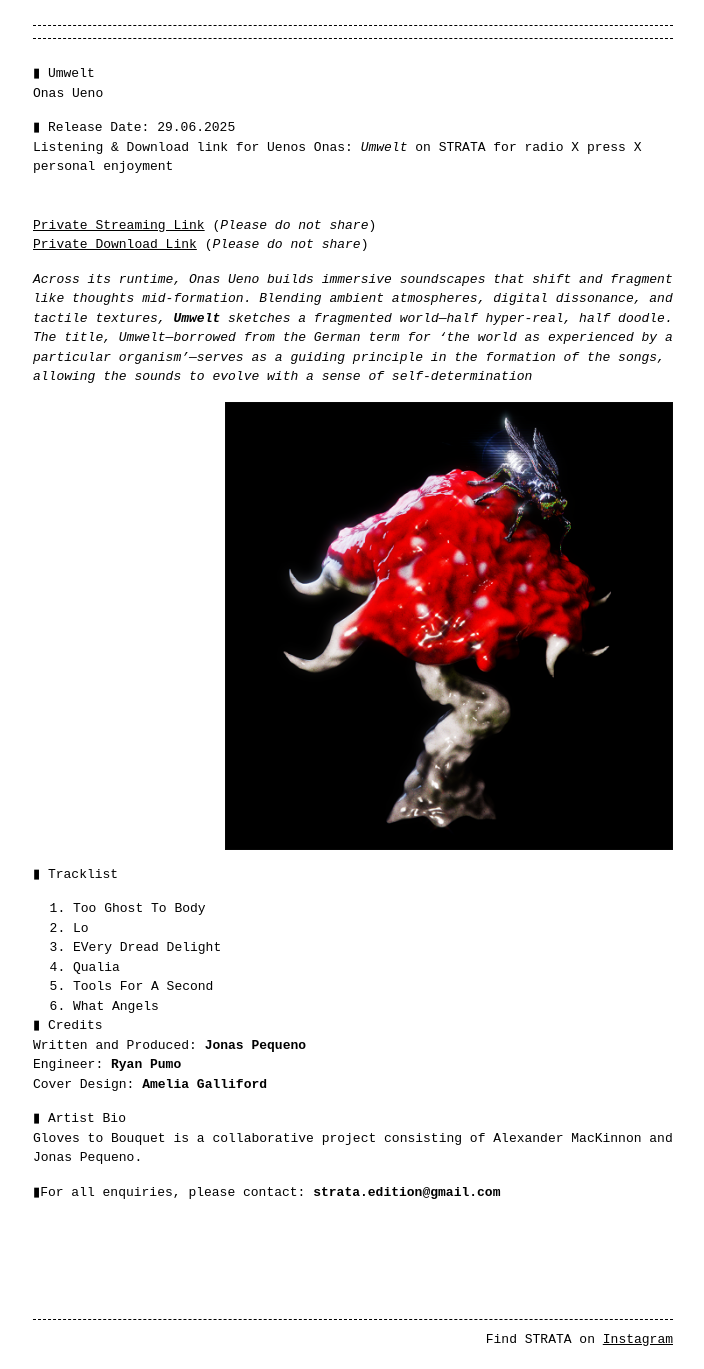
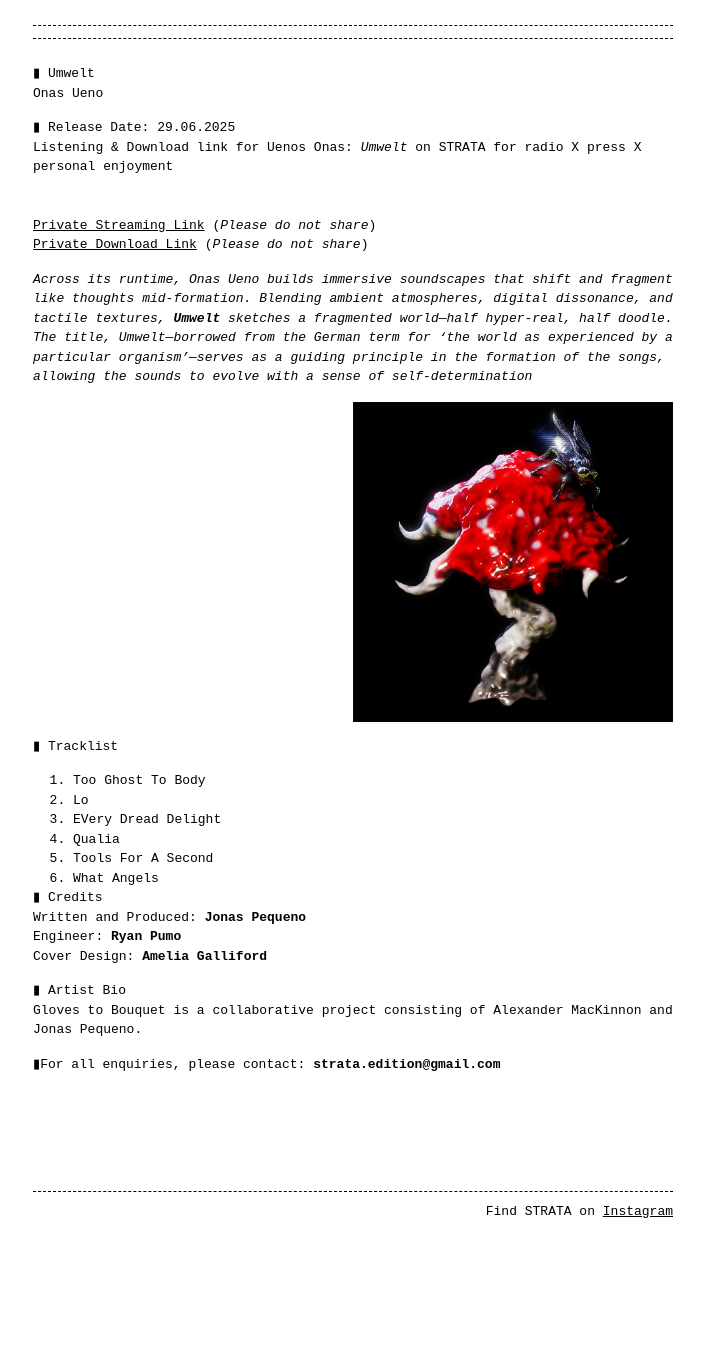
Before and after one commit to StrataEdition/Umwelt-EPK, a Jekyll site: the page built from Umwelt.md, in a window 1280 px wide. Shown: the whole page, without its empty margins (287-991 px from the left). Built offline with Jekyll 4.4.1, drawn with Linux system fonts in a browser that asks for light colours; some web fonts are replaced; after the commit the page ends 1241 px from its top, so only the background shows below that.

Commit message:
Update base.scss

```diff
--- a/_sass/base.scss
+++ b/_sass/base.scss
@@ -33,8 +33,9 @@ h3 {
     margin-top: 22px;
     font-weight: bold;
     font-style: bold;
+    width: 50%;
+    max-width: 40%;
     color: var(--text-color);
-    text-align: center; /* This will center only h3 */
 }
 
 h1 { font-size: $title-font-size;  margin: 0px;  margin-top: 22px;  font-weight: extra-bold;  font-style: bold; color: var(--text-color); }
@@ -48,7 +49,7 @@ a:hover { color: var(--background-color); background-color: var(--base-color); }
     margin-left: auto;
     margin-right: 0;
     width: 70%;
-    max-width: %50;
+    max-width: 50%;
     height: auto;
 }
 
```
